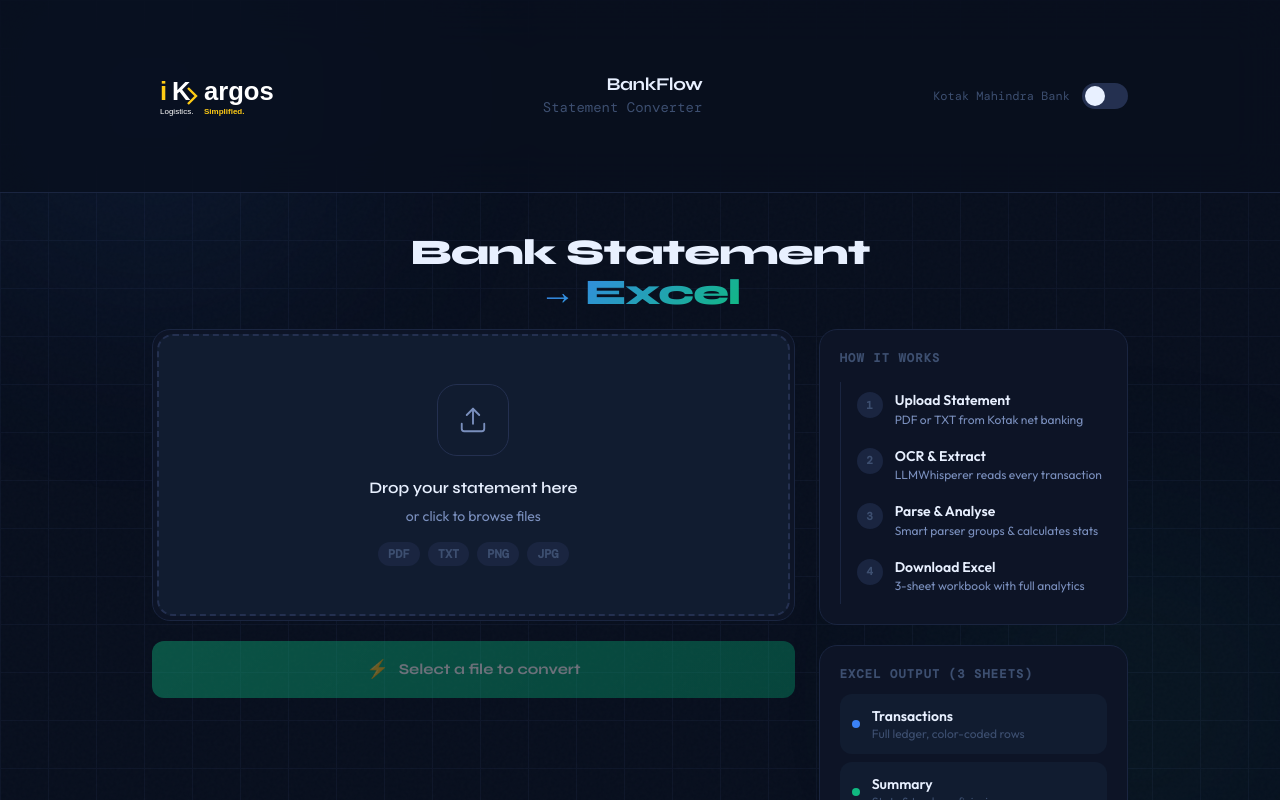
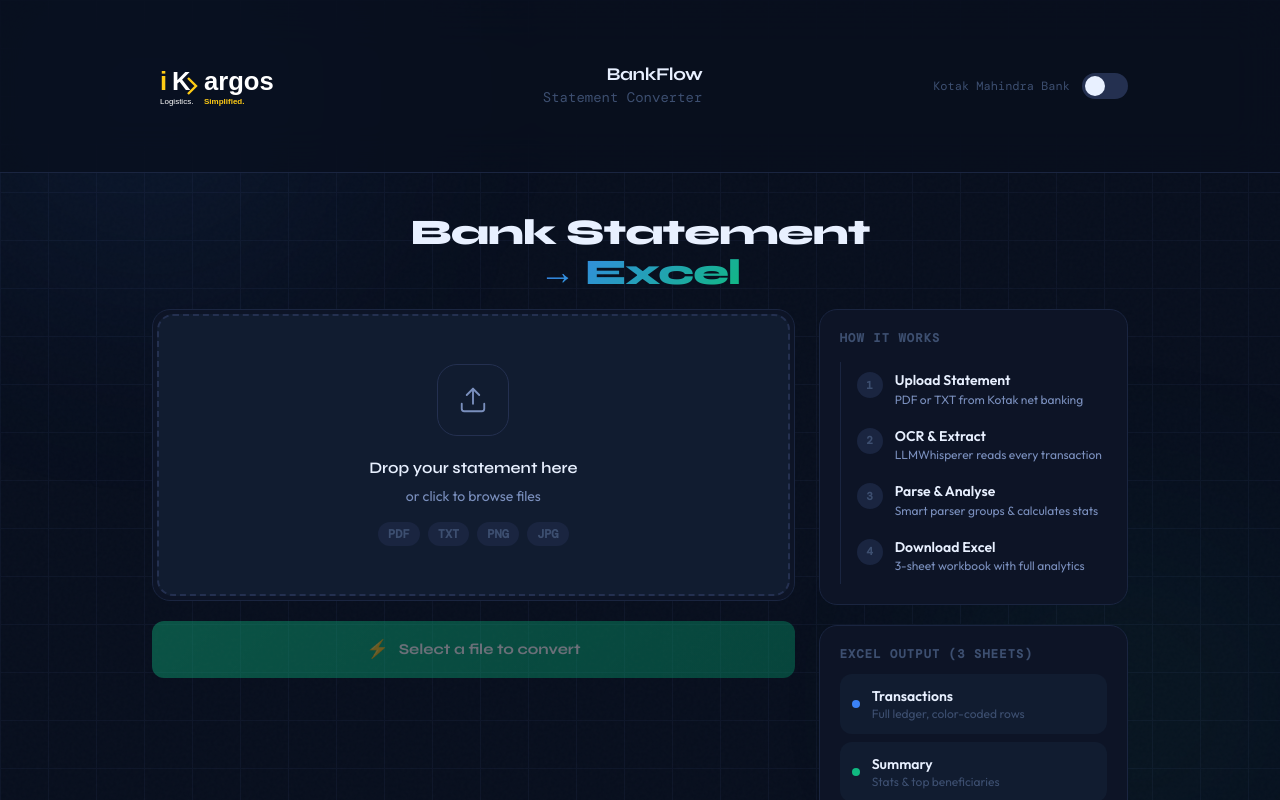
Before and after one commit to navbharatwaters/bank-workflow, a Next.js app: page / in a window 1280 px wide. Shown: the top 800 px of the page. Built offline with nearby package versions, Linux system fonts and the light colour scheme; a web font is replaced by a local one.

Commit message:
Reduce header height by 70% to minimize blank space

```diff
--- a/pages/index.tsx
+++ b/pages/index.tsx
@@ -280,7 +280,7 @@ export default function Home() {
 
         {/* ── Header ── */}
         <header className="sticky top-0 z-50 backdrop-blur-xl" style={{ borderBottom: '1px solid var(--border)', background: 'rgba(8,15,30,0.75)' }}>
-          <div className="max-w-5xl mx-auto px-4 sm:px-6 py-4 flex items-center justify-between">
+          <div className="max-w-5xl mx-auto px-4 sm:px-6 py-1.5 flex items-center justify-between">
             {/* Left side - Ikargos Logo */}
             <div className="flex flex-col items-start">
               <img
```
